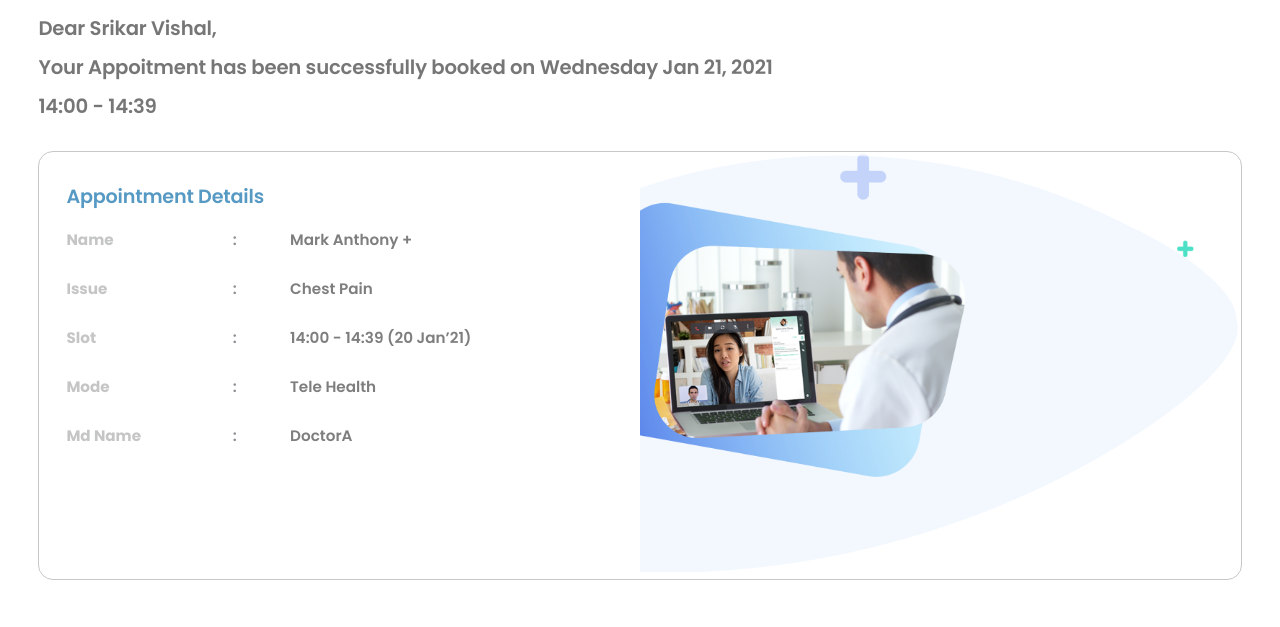
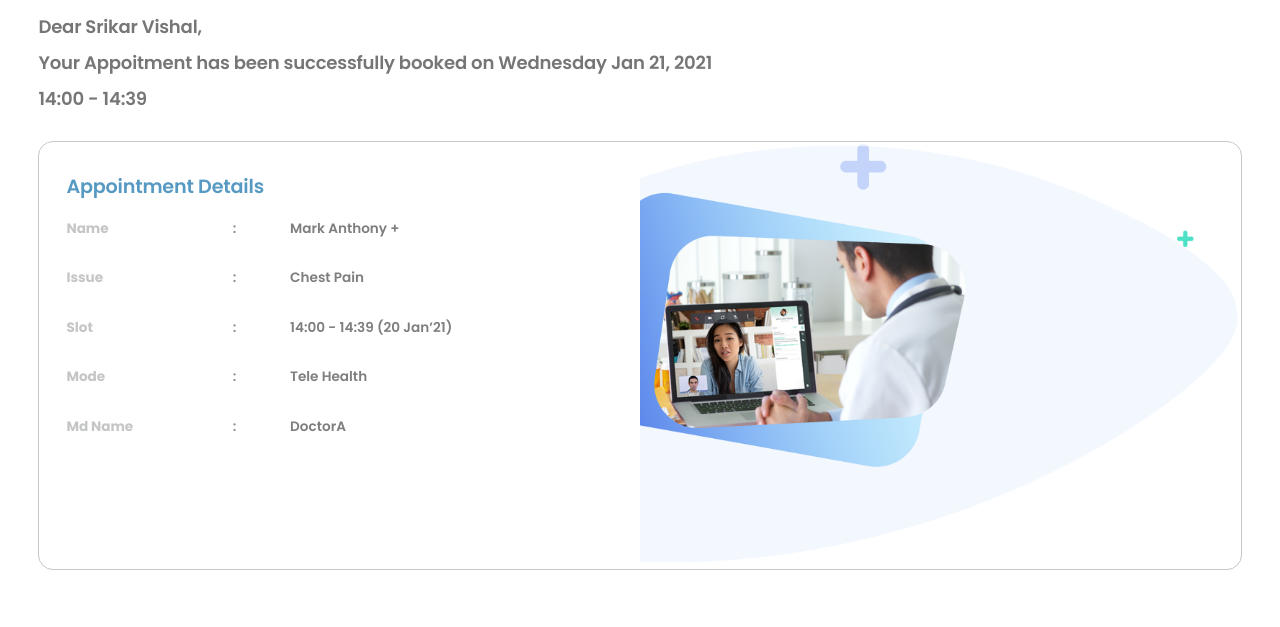
Before and after one commit to harishkumarforeverr/PureHtmlCsssProject-for-srinivas-bro, a plain HTML site: page Components/ApplicationBooked/ApplicationBooked.html in a window 1280 px wide. Shown: the part 113-740 px from the top of the page. Drawn offline with Linux system fonts and the light colour scheme; files whose address does not match are found by name; a web font is replaced by a local one.

Commit message:
changed font-size

```diff
--- a/Components/ApplicationBooked/ApplicationBooked.css
+++ b/Components/ApplicationBooked/ApplicationBooked.css
@@ -64,7 +64,7 @@
   .patience-info {
   display: grid;
   grid-template-columns: 29% 10% 50%;
-  font-size: 0.95rem;
+  font-size: 0.85rem;
   white-space: nowrap;
 }
 .ApplicationBooked
--- a/root.css
+++ b/root.css
@@ -24,7 +24,7 @@ html {
   --logo-width: 10rem;
 
   /* // header titleproperty */
-  --headerFontSize: 1.23rem;
+  --headerFontSize: 1.13rem;
   --headerLetterSpacing: -0.2px;
   --headerFontWeight: 600;
   --headerLineHeight: 2;
```
